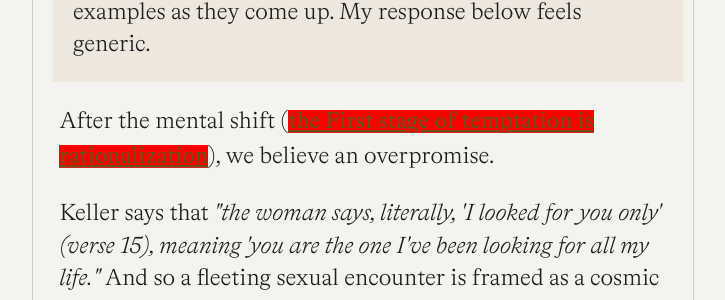
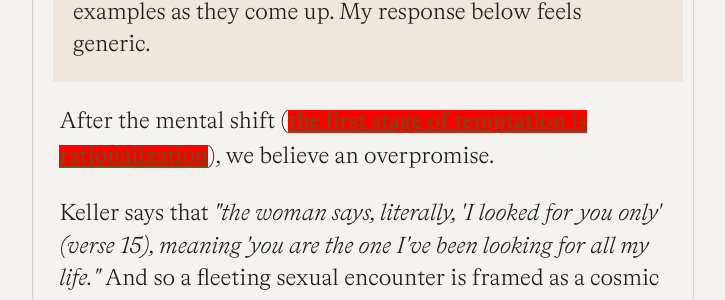
Before and after one commit to jsantiago611/digital-garden-master, a Jekyll site: the page built from _posts/2022-04-14-temptation-stage-2.md, in a window 1280 px wide and 900 px high, scrolled down 618 px. Shown: the part 150-450 px from the top of the window, without its empty margins (277-1002 px from the left). Built offline with Jekyll 4.4.1, drawn with Linux system fonts in a browser that asks for light colours.

```diff
--- a/_posts/2022-04-14-temptation-stage-2.md
+++ b/_posts/2022-04-14-temptation-stage-2.md
@@ -7,7 +7,7 @@ status: ongoing
 
 [[Epistemic Status: I started thinking about this yesterday, but need to flesh out these stages and include better examples as they come up. My response below feels generic.::wrap]]
 
-After the mental shift ([[the First stage of temptation is rationalization]]), we believe an overpromise.
+After the mental shift ([[the first stage of temptation is rationalization]]), we believe an overpromise.
 
 Keller says that *"the woman says, literally, 'I looked for you only' (verse 15), meaning 'you are the one I've been looking for all my life."* And so a fleeting sexual encounter is framed as a cosmic life-fulfilling event that promises to leave this man better than he was before.
 
```
